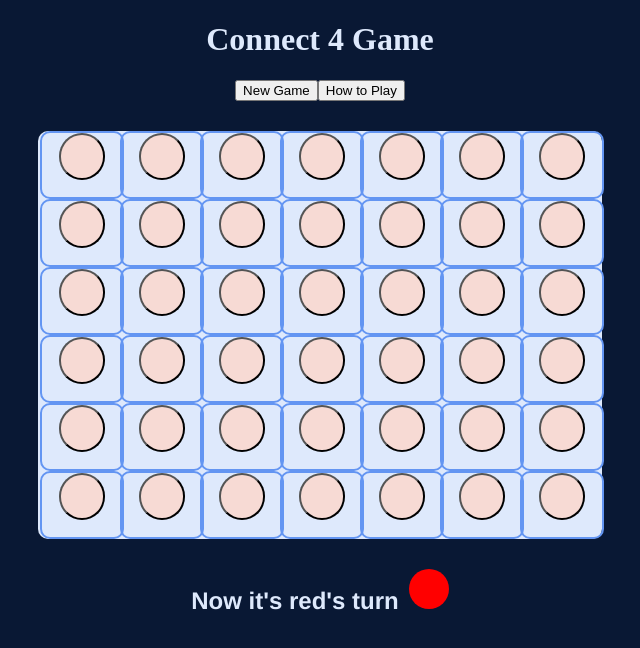
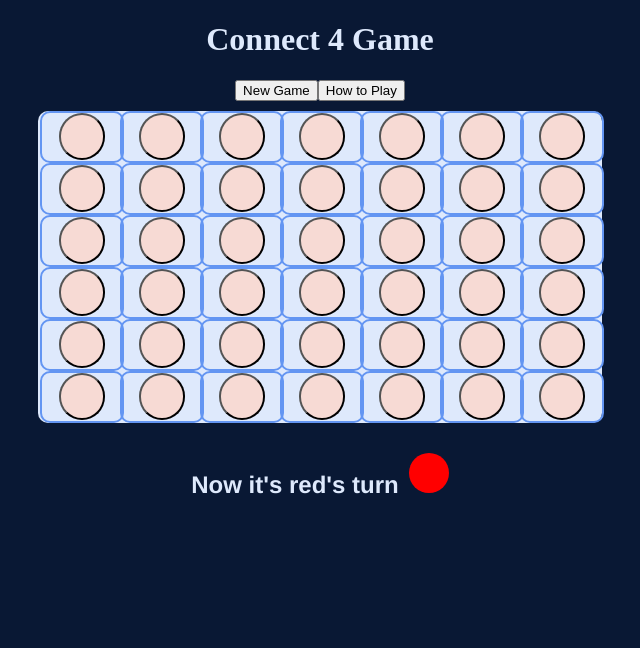
Before and after one commit to Piotr-Grzybowski/ConnectFourGame, a React (Create React App) app: page / in a window 1280 px wide. Shown: the top 648 px of the page, without its empty margins (320-960 px from the left). Built offline with nearby package versions, Linux system fonts and the light colour scheme.

Commit message:
Update index.css

```diff
--- a/src/index.scss
+++ b/src/index.scss
@@ -3,7 +3,7 @@
 }
 .game-board {
   display: flex;
-  margin-top: 30px;
+  margin-top: 10px;
   flex-direction: inline;
   flex-wrap: nowrap;
 
@@ -53,7 +53,7 @@ h1 {
 .coin-spot {
   border: 2px solid #6395F2;
   border-radius: 10px;
-  height: 4em;
+  height: 3em;
   width: 100%;
   justify-content: center;
 
@@ -93,6 +93,7 @@ h1 {
   top: 0;
   background: #091834;
   z-index: 10;
+  padding-bottom: 2em;
 }
 .game-board {
   margin-bottom: auto;
```
